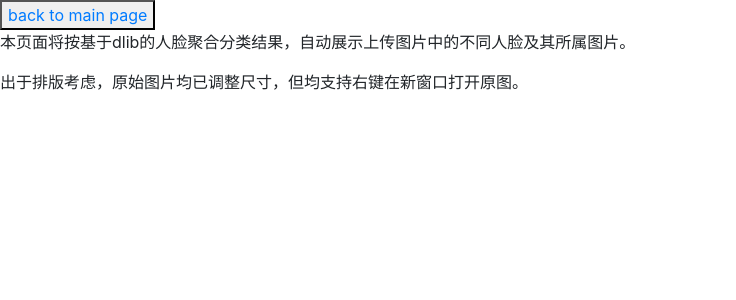
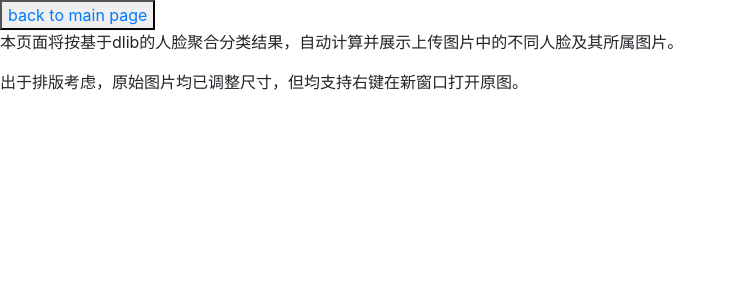
Before and after one commit to nhy17-thu/ImageProcessingWebsite, a Django app: template templates/users/face_clustering_result.html in a window 1280 px wide. Shown: the top 300 px of the page, without its empty margins (0-736 px from the left). Run offline with Django 3.2, Linux system fonts and the light colour scheme; the template is opened without the code that fills it, so the values that code supplies are empty; parts of the project's set-up code (start-up, migrations or seed data) failed here and were passed over; some libraries are stand-ins or nearby versions.

Commit message:
Add document

```diff
--- a/templates/users/face_clustering_result.html
+++ b/templates/users/face_clustering_result.html
@@ -10,7 +10,7 @@
 </head>
 <body>
     <button class="btn-default"><a href="{% url 'index' %}">back to main page</a></button>
-    <p>本页面将按基于dlib的人脸聚合分类结果，自动展示上传图片中的不同人脸及其所属图片。</p>
+    <p>本页面将按基于dlib的人脸聚合分类结果，自动计算并展示上传图片中的不同人脸及其所属图片。</p>
     <p>出于排版考虑，原始图片均已调整尺寸，但均支持右键在新窗口打开原图。</p>
 
     <!-- 利用django按照分类显示所有图片 -->
```
Also changed, not shown: 1 other file.
